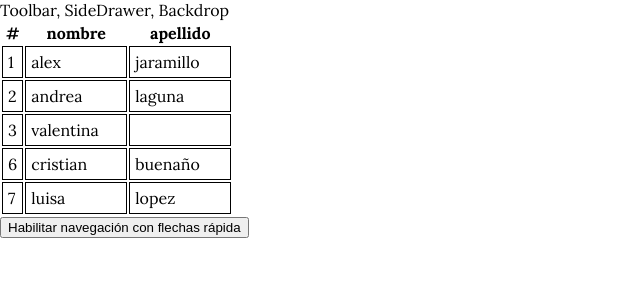
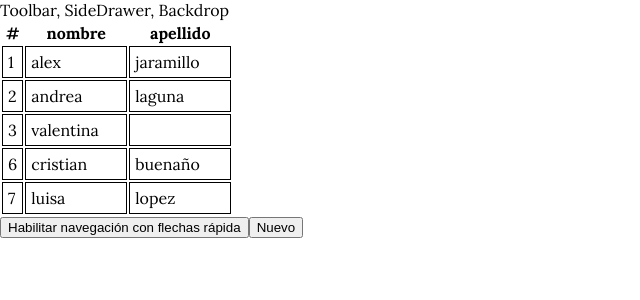
Before and after one commit to alexunjm/table-editing, a React app: page / in a window 1280 px wide. Shown: the top 300 px of the page, without its empty margins (0-640 px from the left). Built offline with nearby package versions, Linux system fonts and the light colour scheme.

Commit message:
nuevo elemento en la tabla

```diff
--- a/src/containers/Table/TableContainer.js
+++ b/src/containers/Table/TableContainer.js
@@ -1,6 +1,7 @@
 import React, { Component } from "react";
 
 import Table from "../../components/Table/Table";
+import { maxInArrayByKey } from "../../customjs/custom";
 
 class TableContainer extends Component {
   state = {
@@ -34,8 +35,8 @@ class TableContainer extends Component {
   /**
    * Actualizamos los datos del container
    */
-  setData(Data) {
-    this.setState({ Data });
+  setData(data) {
+    this.setState({ data });
   }
 
   /**
@@ -193,13 +194,15 @@ class TableContainer extends Component {
       if (this.state.arrowInsideInputs) {
         if (event.which === 37) {
           const position = event.target.selectionStart;
-          if (position > 0) {/* console.log("no navega", { position }); */}
-          else this.navigation(event, data, upNDownArgs);
+          if (position > 0) {
+            /* console.log("no navega", { position }); */
+          } else this.navigation(event, data, upNDownArgs);
         } else if (event.which === 39) {
           const val = event.target.value;
           const position = event.target.selectionStart;
-          if (position < val.length) {/* console.log("no navega", { position, len: val.length }); */}
-          else this.navigation(event, data, upNDownArgs);
+          if (position < val.length) {
+            /* console.log("no navega", { position, len: val.length }); */
+          } else this.navigation(event, data, upNDownArgs);
         } else this.navigation(event, data, upNDownArgs);
       } else {
         this.navigation(event, data, upNDownArgs);
@@ -210,18 +213,37 @@ class TableContainer extends Component {
   /**
    * Habilita o deshabilita las flechas dentro de input
    */
-  arrowsNavHandler = (event) => {
+  arrowsNavHandler = event => {
     this.setState({ arrowInsideInputs: !this.state.arrowInsideInputs });
   };
 
+  /**
+   * Agrega un nuevo elemento a los datos
+   */
+  addNewElement = () => {
+    const data = this.getData();
+    const newElm = { ...data[0] };
+    for (let key in newElm) {
+      newElm[key] = "";
+    }
+    newElm.id = maxInArrayByKey(data, "id") + 1;
+    data.push(newElm);
+    this.setData(data);
+  };
+
   render() {
-	  let button = '';
-	  if (this.state.data.length) {
-		button = <button onClick={this.arrowsNavHandler}>
-			{this.state.arrowInsideInputs ? "Habilitar" : "Deshabilitar"}{" "}
-			navegación con flechas rápida
-		</button>;
-		}
+    let button = "";
+    let newElmButton = "";
+    if (this.state.data.length) {
+      button = (
+        <button onClick={this.arrowsNavHandler}>
+          {this.state.arrowInsideInputs ? "Habilitar " : "Deshabilitar "}
+          navegación con flechas rápida
+        </button>
+      );
+      newElmButton = <button onClick={this.addNewElement}>Nuevo</button>;
+    }
+
     return (
       <div>
         <Table
@@ -233,6 +255,7 @@ class TableContainer extends Component {
           blurred={this.blurHandler}
         />
         {button}
+        {newElmButton}
       </div>
     );
   }
--- /dev/null
+++ b/src/customjs/custom.js
@@ -0,0 +1,7 @@
+const minInArrayByKey = (array, key) =>
+  Math.min(...array.map(elm => elm[key]));
+
+const maxInArrayByKey = (array, key) =>
+  Math.max(...array.map(elm => elm[key]));
+
+export {minInArrayByKey, maxInArrayByKey};
```
Also changed, not shown: 1 other file (tests, documents, lock files or other folders).
